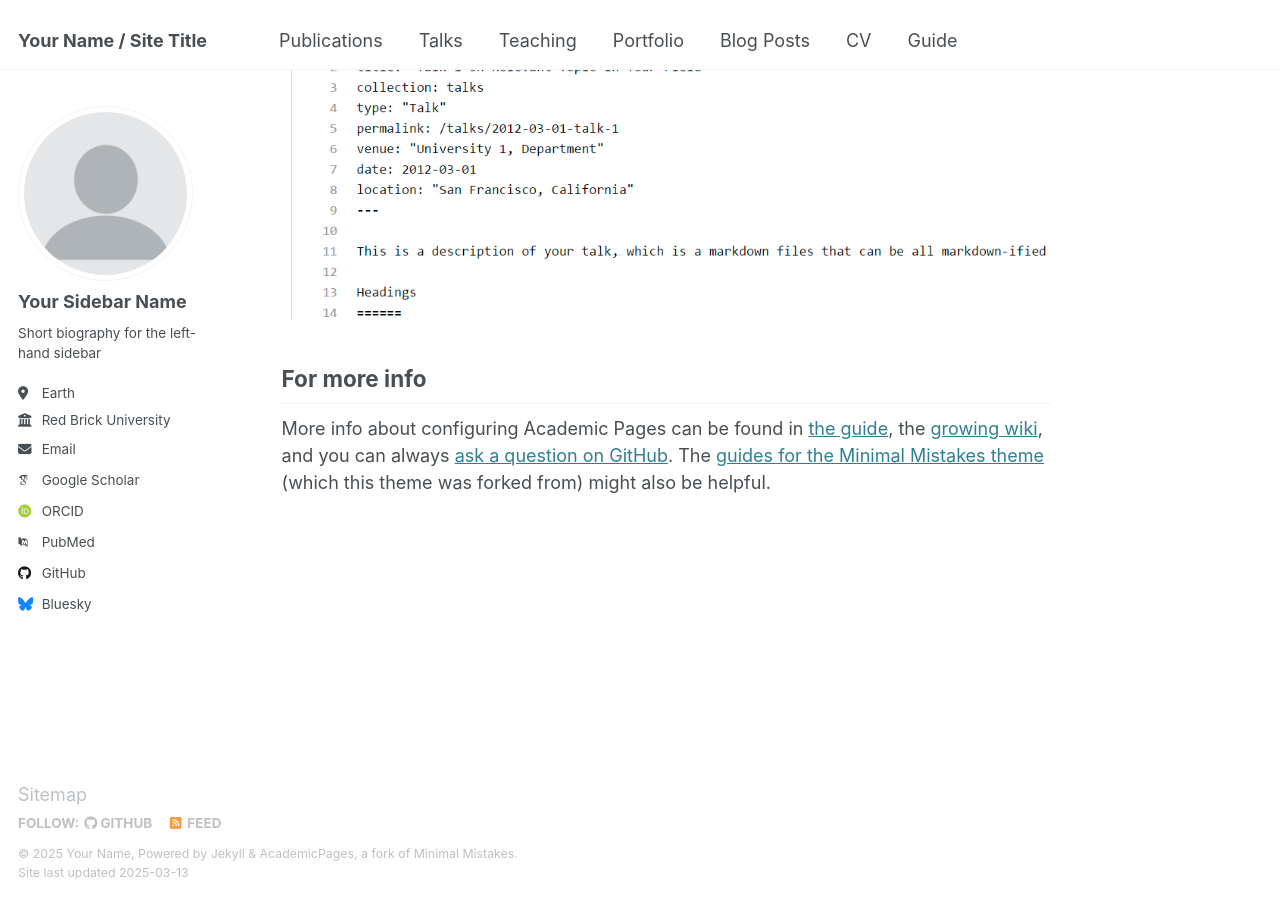
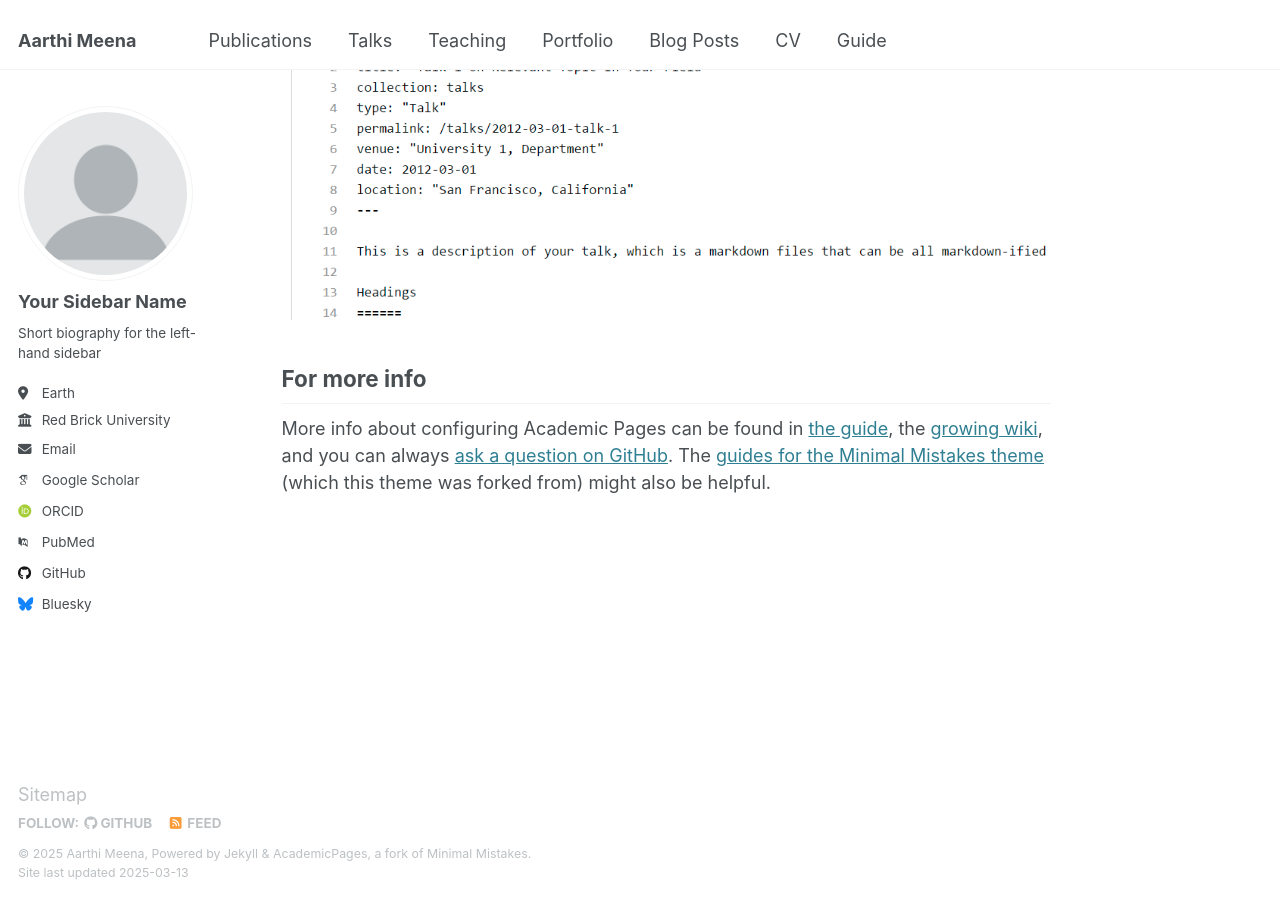
Before and after one commit to aarthimeena2/aarthimeena2.github.io, a Jekyll site: the page built from _pages/about.md, in a window 1280 px wide and 900 px high, scrolled down 2642 px. Built offline with Jekyll 4.4.1, drawn with Linux system fonts in a browser that asks for light colours; some web fonts are replaced.

Commit message:
Update _config.yml

```diff
--- a/_config.yml
+++ b/_config.yml
@@ -9,9 +9,9 @@
 # Basic Site Settings
 locale                   : "en-US"
 site_theme               : "default"
-title                    : "Your Name / Site Title"
+title                    : "Aarthi Meena"
 title_separator          : "-"
-name                     : &name "Your Name"
+name                     : &name "Aarthi Meena"
 description              : &description "personal description"
 url                      : https://aarthimeena2.github.io/ # the base hostname & protocol for your site e.g. "https://[your GitHub username].github.io"
 baseurl                  : "" # the subpath of your site, e.g. "/blog"
```
